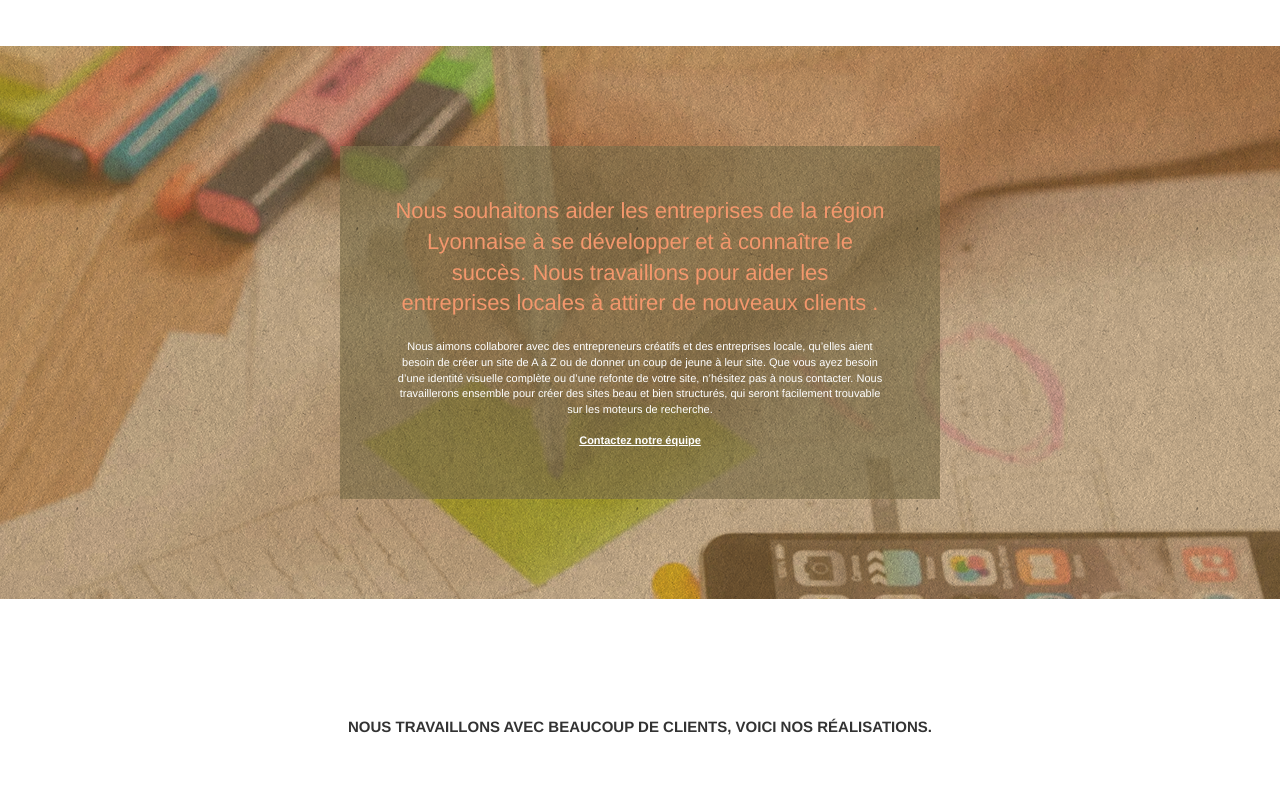
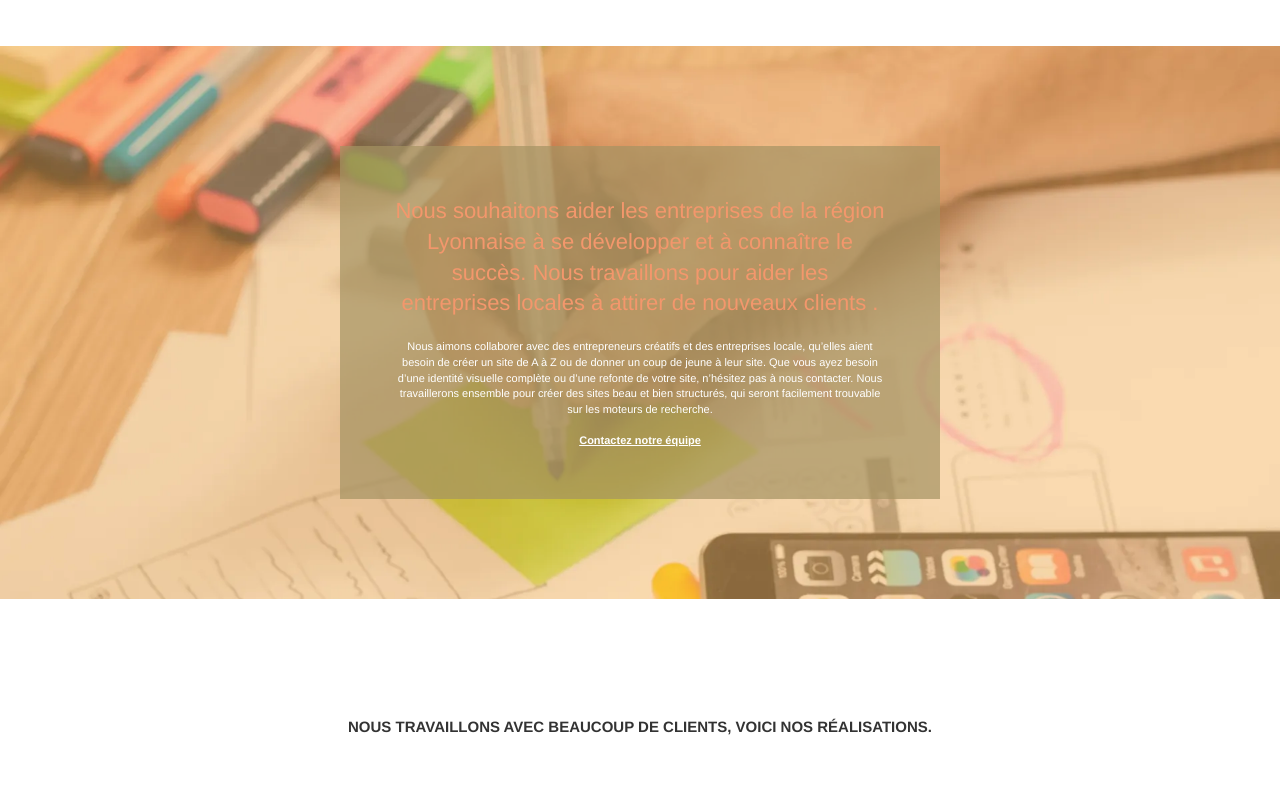
Before and after one commit to LaRoachie/La-Panthere, a plain HTML site: page index.html in a window 1280 px wide. Shown: the part 1084-1874 px from the top of the page. Drawn offline with Linux system fonts and the light colour scheme.

Commit message:
remove texture-paper.png

```diff
--- a/style.css
+++ b/style.css
@@ -90,10 +90,10 @@ a:hover {
     right: 0;
 }
 
-.texture-paper::before {
+/* .texture-paper::before {
     background: url("img/texture-paper.png");
     background-size: 280px 280px;
-}
+} */
 
 .b-parallax {
     background-attachment: fixed;
```
